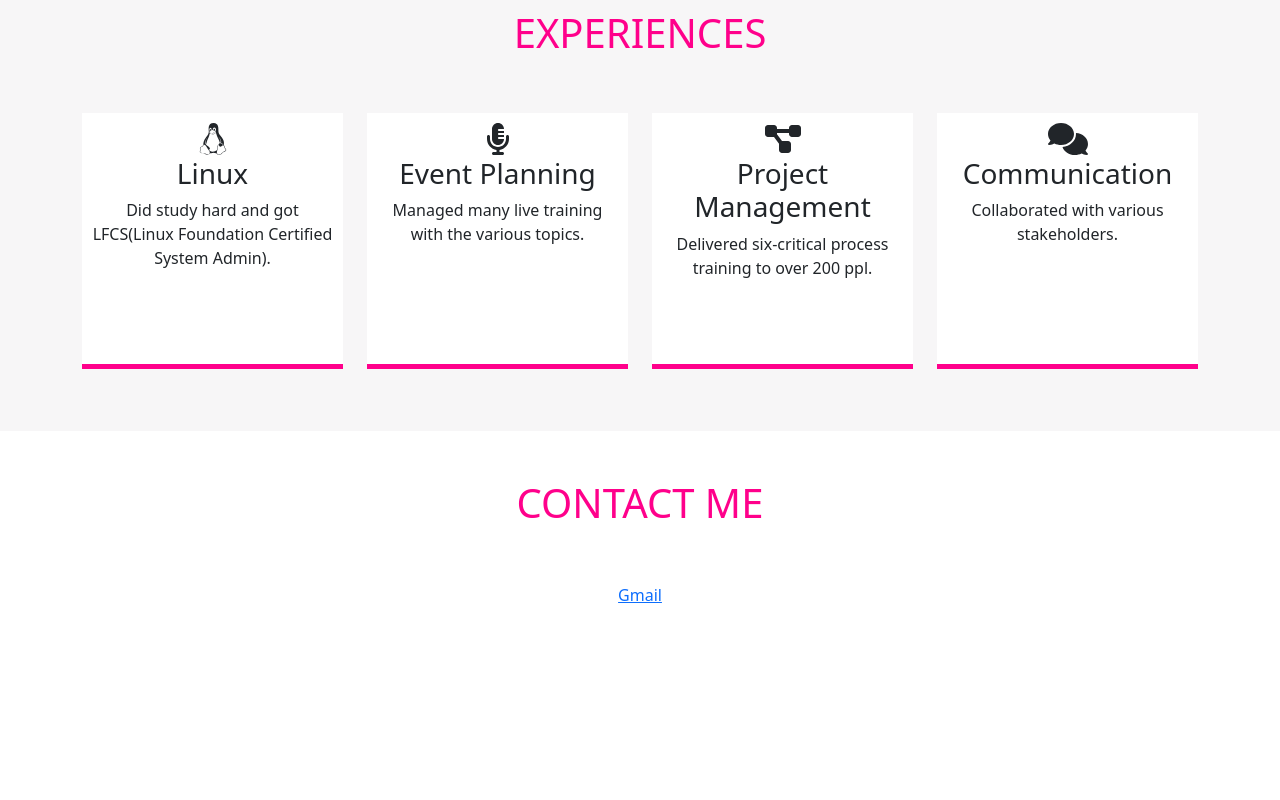
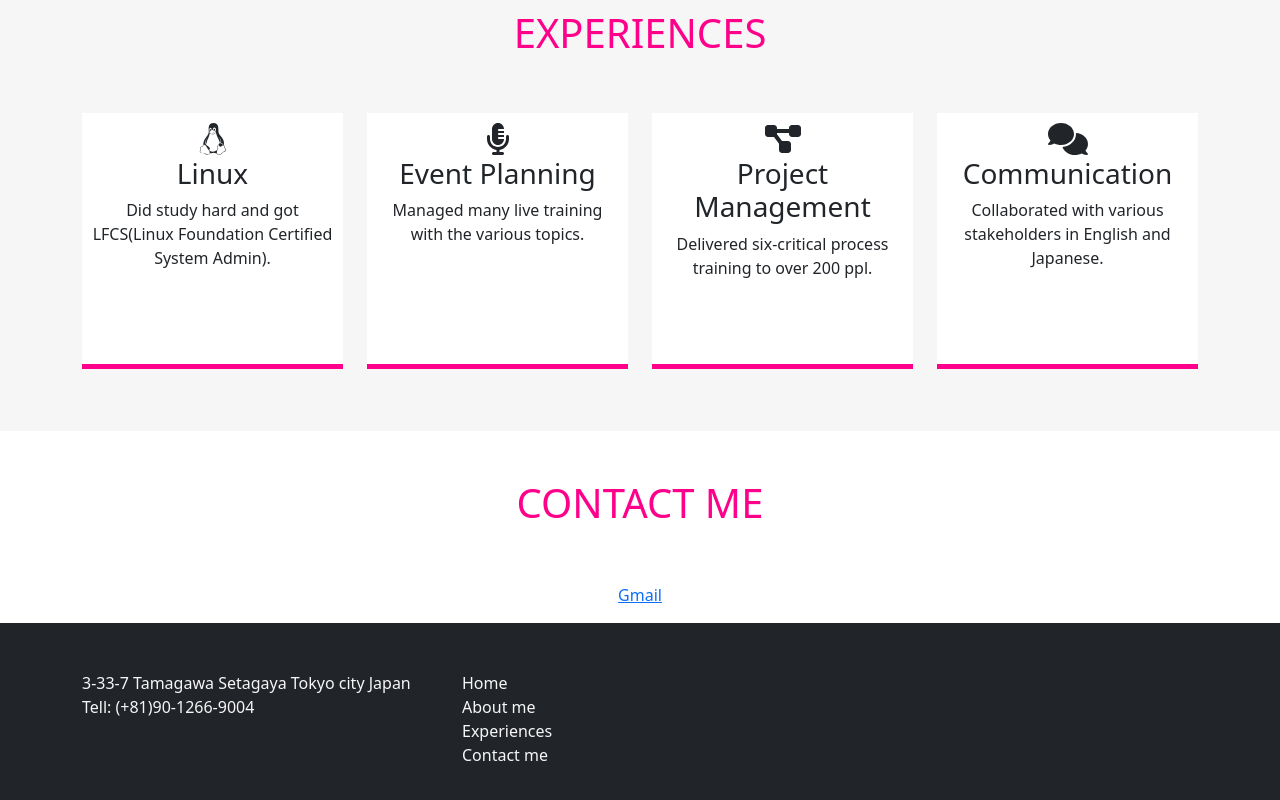
Before and after one commit to shoyalax0703/2022-Portfolio, a React (Create React App) app: page / in a window 1280 px wide. Shown: the part 1284-2084 px from the top of the page. Before the commit the page ends 1907 px from the top, so only its background shows below. Built offline with nearby package versions, Linux system fonts and the light colour scheme.

Commit message:
footer completed

```diff
--- a/package.json
+++ b/package.json
@@ -14,6 +14,7 @@
     "react": "^18.0.0",
     "react-dom": "^18.0.0",
     "react-scripts": "5.0.1",
+    "react-scroll": "^1.8.7",
     "react-typed": "^1.2.0",
     "web-vitals": "^2.1.4"
   },
--- a/src/App.css
+++ b/src/App.css
@@ -194,3 +194,22 @@ word-wrap: break-word;
 .contacts h1{
   text-transform: uppercase;
 }
+/**********Footer**********/
+.footer{
+  background:var(--primary-dark);
+  color: #f7f6f7;
+  padding: 3rem;
+}
+
+.footer a{
+  text-decoration: none;
+  color: #f7f6f7;
+}
+.footer a:hover{
+  text-decoration: none;
+  color: var(--primary-pink);
+  cursor: pointer;
+}
+.footer p {
+  margin-bottom: 0;
+}
--- a/src/App.js
+++ b/src/App.js
@@ -5,6 +5,7 @@ import Header from "./components/Header";
 import AboutMe from "./components/AboutMe";
 import Experience from "./components/Experience";
 import Contacts from "./components/Contacts";
+import Footer from "./components/Footer";
 
 function App() {
   return (
@@ -14,6 +15,7 @@ function App() {
       <AboutMe/>
       <Experience/>
       <Contacts/>
+      <Footer/>
     </>
   );
 }
--- a/src/components/Experience.js
+++ b/src/components/Experience.js
@@ -50,7 +50,7 @@ const Experience = () => {
                 </div>
                 <h3>Communication</h3>
                 <p>
-                  Collaborated with various stakeholders.
+                  Collaborated with various stakeholders in English and Japanese.
                 </p>
               </div>
             </div>
--- /dev/null
+++ b/src/components/Footer.js
@@ -0,0 +1,38 @@
+import React from "react";
+
+
+const Footer = () => {
+  return (
+    <div className="footer">
+      <div className="container">
+        <div className="row">
+          <div className="col-lg-4 col-md-6 col-sm-6">
+            <div className="d-flex">
+              <p>3-33-7 Tamagawa Setagaya Tokyo city Japan</p>
+            </div>
+            <div className="d-flex">
+              <p>Tell: (+81)90-1266-9004</p>
+            </div>
+          </div>
+          <div className="col-lg-3 col-md-2 col-sm-6">
+            <div className="row">
+              <div className="col">
+                <a className="footer-nav">Home</a>
+                <br/>
+                <a className="footer-nav">About me</a>
+                <br/>
+
+                <a className="footer-nav">Experiences</a>
+                <br/>
+
+                <a className="footer-nav">Contact me</a>
+              </div>
+            </div>
+          </div>
+        </div>
+      </div>
+    </div>
+  )
+}
+
+export default Footer
```
Also changed, not shown: 1 other file (tests, documents, lock files or other folders).
